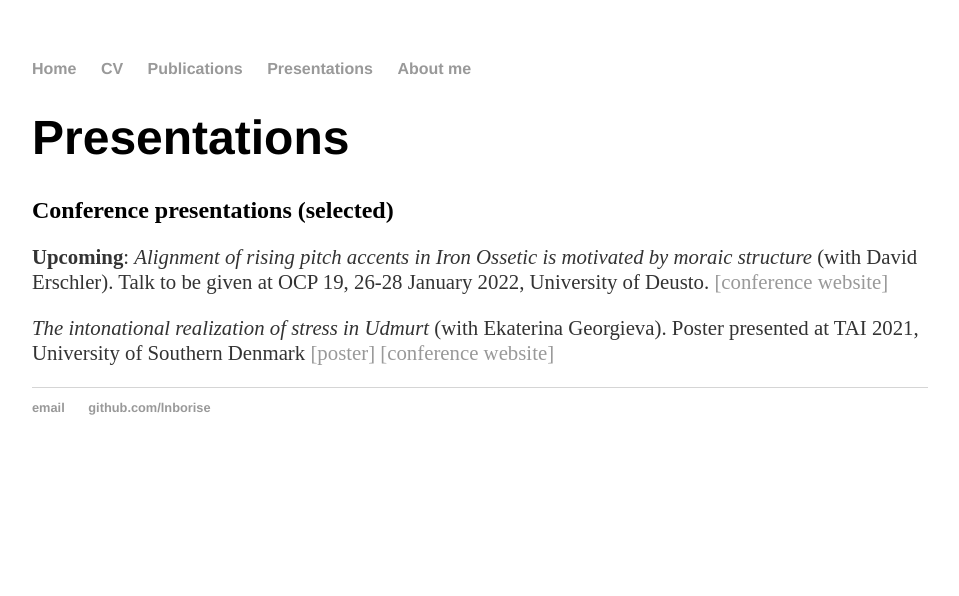
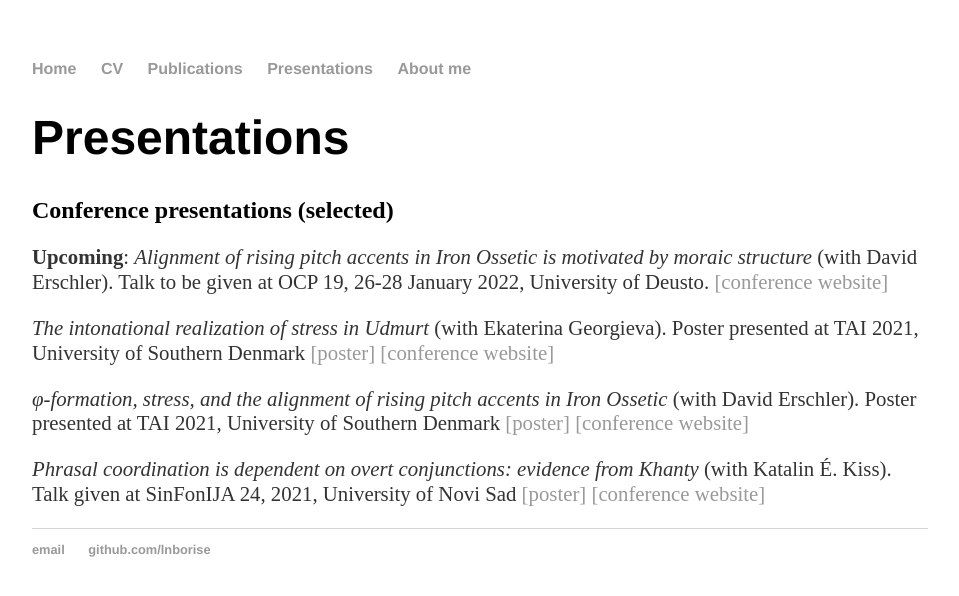
Before and after one commit to lnborise/lnborise.github.io, a Jekyll site: the page built from presentations.html, in a window 1280 px wide. Shown: the top 596 px of the page, without its empty margins (160-1119 px from the left). Built offline with Jekyll 4.4.1, drawn with Linux system fonts in a browser that asks for light colours.

Commit message:
Update presentations.html

```diff
--- a/presentations.html
+++ b/presentations.html
@@ -10,3 +10,7 @@ title: Presentations
 	<p><b>Upcoming</b>: <i>Alignment of rising pitch accents in Iron Ossetic is motivated by moraic structure</i> (with David Erschler). Talk to be given at OCP 19, 26-28 January 2022, University of Deusto. <a href="https://sulfsbjorninn.wixsite.com/ocp19"> [conference website]</a></p>
 
 	<p><i>The intonational realization of stress in Udmurt</i> (with Ekaterina Georgieva). Poster presented at TAI 2021, University of Southern Denmark <a href="https://lnborise.github.io/assets/BoriseGeorgievaTAI_Udmurt.pdf"> [poster]</a> <a href="https://my.eventbuizz.com/event/1st-international-conference-on-tone-and-intonation--tai--2021/detail"> [conference website]</a></p>
+
+	<p><i>φ-formation, stress, and the alignment of rising pitch accents in Iron Ossetic </i> (with David Erschler). Poster presented at TAI 2021, University of Southern Denmark <a href="https://lnborise.github.io/assets/BoriseErschlerTAI_33.pdf"> [poster]</a> <a href="https://my.eventbuizz.com/event/1st-international-conference-on-tone-and-intonation--tai--2021/detail"> [conference website]</a></p>
+
+	<p><i>Phrasal coordination is dependent on overt conjunctions: evidence from Khanty</i> (with Katalin É. Kiss). Talk given at SinFonIJA 24, 2021, University of Novi Sad <a href="https://lnborise.github.io/assets/BoriseEKiss_Khanty_coordination.pdf"> [poster]</a> <a href="http://www.ff.uns.ac.rs/sr/nauka/konferencije/konferencije-u-organizaciji-filozofskog-fakulteta/syntax-phonology-and-language-analysis-14-sinfonija-14"> [conference website]</a></p>
```
